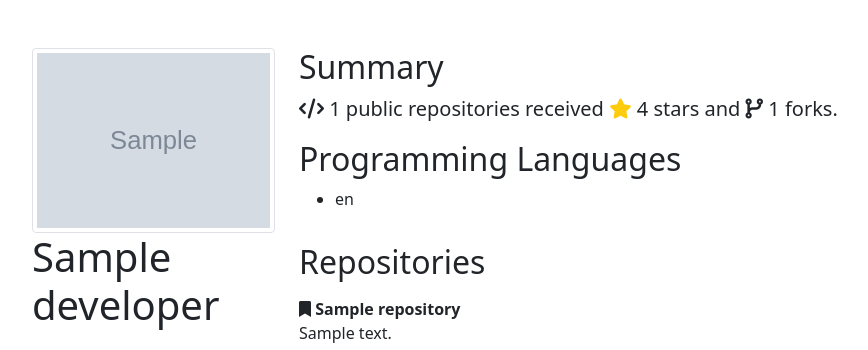
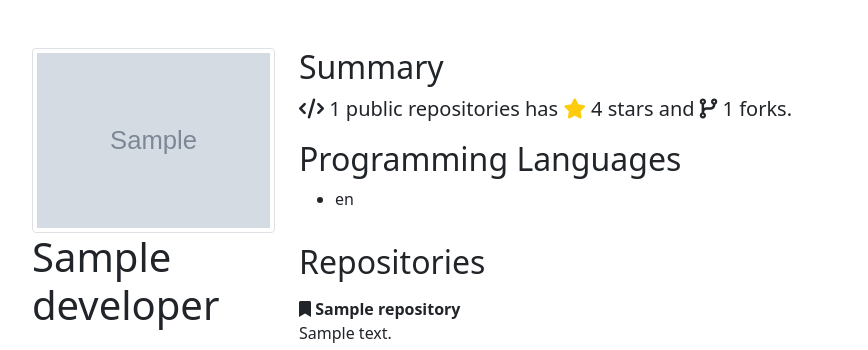
Before and after one commit to ahmethakanbesel/dev-search, a Django app: a page that uses devsearch/templates/devsearch/profile.html in a window 1280 px wide. Shown: the part 56-406 px from the top of the page, without its empty margins (86-954 px from the left). Run offline with Django 4.2, Linux system fonts and the light colour scheme; tables that the repository leaves empty hold one stand-in row (values such as "Sample post"); grey boxes marked "Sample" are stand-in pictures.

Commit message:
Change text on detail page

```diff
--- a/devsearch/templates/devsearch/profile.html
+++ b/devsearch/templates/devsearch/profile.html
@@ -35,7 +35,7 @@
             <div class="row">
                 <h2>Summary</h2>
                 <p class="fs-5">
-                    <i class="fas fa-code"></i> {{ developer.repositories }} public repositories received <i
+                    <i class="fas fa-code"></i> {{ developer.repositories }} public repositories has <i
                         class="fas fa-star" style="color:#fdcc0d"></i> {{ developer.stars }} stars and <i
                         class="fas fa-code-branch"></i> {{ developer.forks }} forks.
                 <h2>Programming Languages</h2>
```
